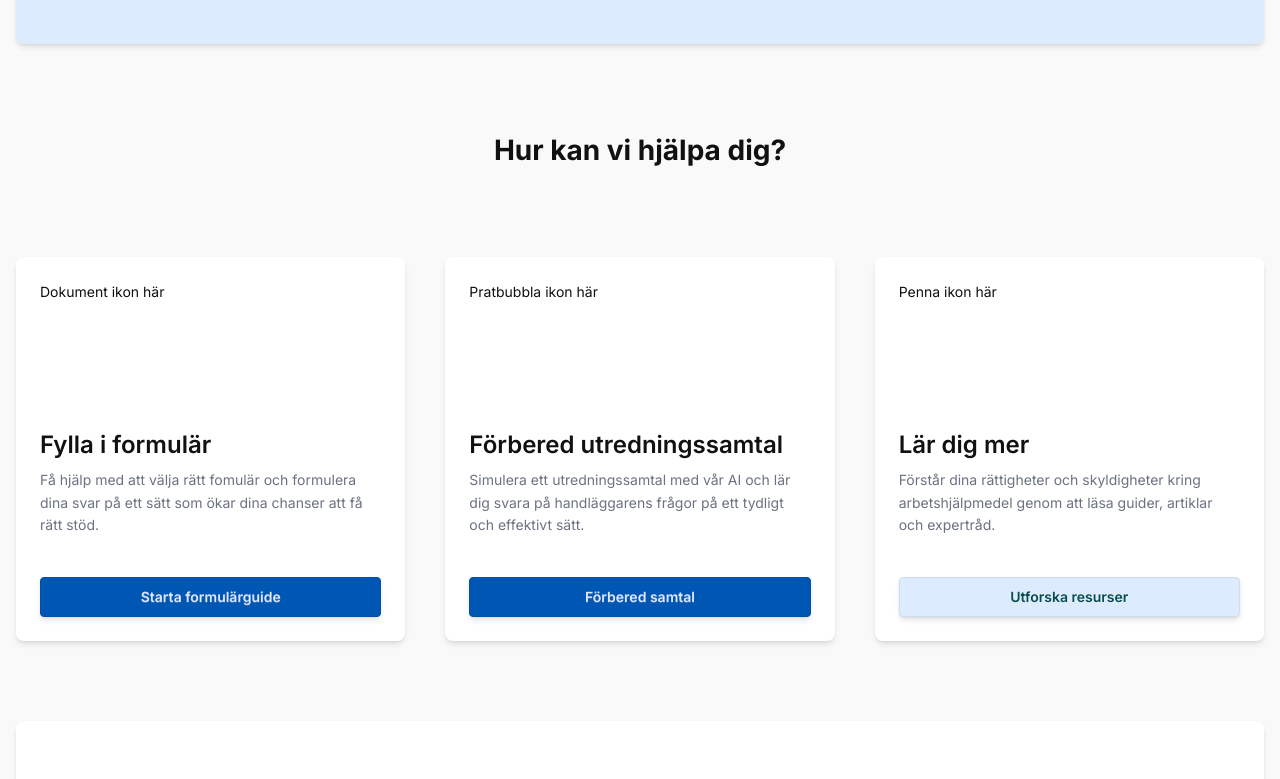
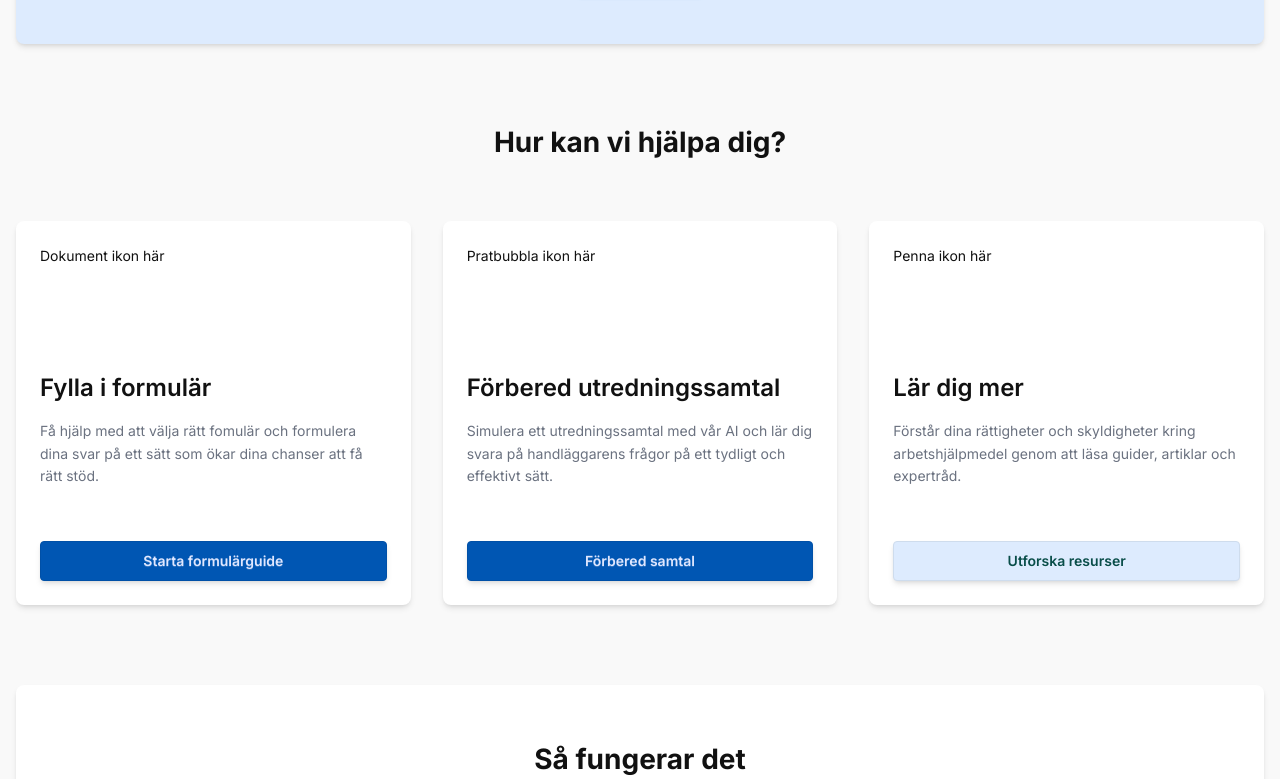
Before and after one commit to Gamefan00/chas_challenge, a Next.js app in the folder frontend/: page / in a window 1280 px wide. Shown: the part 455-1234 px from the top of the page. Built offline with nearby package versions, Linux system fonts and the light colour scheme.

Commit message:
Refactored FeatureCard: applied DRY principle and added conditional button styleing for the last card, fixed the bugged button, and changed from flex to grid layout.

```diff
--- a/frontend/app/components/homepage/FeatureCard.jsx
+++ b/frontend/app/components/homepage/FeatureCard.jsx
@@ -1,85 +1,68 @@
 import React from "react";
 
 const FeatureCard = () => {
+  // Data for each feature card
+  const features = [
+    {
+      icon: "Dokument ikon här",
+      title: "Fylla i formulär",
+      description:
+        "Få hjälp med att välja rätt fomulär och formulera dina svar på ett sätt som ökar dina chanser att få rätt stöd.",
+      buttonText: "Starta formulärguide",
+      link: "/",
+    },
+    {
+      icon: "Pratbubbla ikon här",
+      title: "Förbered utredningssamtal",
+      description:
+        "Simulera ett utredningssamtal med vår AI och lär dig svara på handläggarens frågor på ett tydligt och effektivt sätt.",
+      buttonText: "Förbered samtal",
+      link: "/",
+    },
+    {
+      icon: "Penna ikon här",
+      title: "Lär dig mer",
+      description:
+        "Förstår dina rättigheter och skyldigheter kring arbetshjälpmedel genom att läsa guider, artiklar och expertråd.",
+      buttonText: "Utforska resurser",
+      link: "/",
+    },
+  ];
+
   return (
-    <>
+    <section>
       {/* Section Title */}
-      <h2 className="flex justify-center p-2">Hur kan vi hjälpa dig?</h2>
-      {/* Contianer for Feature Cards */}
-      <div className="flex flex-col justify-center gap-10 md:flex-row">
-        {/* Card 1 */}
-        <div className="card bg-base-100 h-96 w-full shadow-md">
-          <div className="card-body flex justify-between">
-            {/* Icon for documentation */}
-            {/* <FileText /> from lucide react*/}
-            <div className="">Dokument ikon här</div>
-            {/* Card Content */}
-            <div className="flex flex-col justify-end">
+      <h2 className="mb-15 flex justify-center">Hur kan vi hjälpa dig?</h2>
+      {/* Grid layout for feature cards */}
+      <div className="grid grid-cols-1 gap-8 md:grid-cols-3">
+        {features.map((feature, index) => (
+          // Each feature card
+          <div key={index} className="card bg-base-100 h-96 w-full shadow-md">
+            <div className="card-body flex justify-between">
+              {/* Card Icon */}
+              <div className="mb-13">{feature.icon}</div>
+
+              {/* Main Content */}
               <div className="flex flex-col gap-2">
-                {/* Card Title */}
-                <h3 className="card-title">Fylla i formulär</h3>
-                {/* Card Description */}
-                <p className="mb-10 leading-relaxed">
-                  Få hjälp med att välja rätt fomulär och formulera dina svar på ett sätt som ökar
-                  dina chanser att få rätt stöd.
-                </p>
+                <h3 className="card-title mb-2">{feature.title}</h3>
+                <p className="leading-relaxed">{feature.description}</p>
               </div>
-              {/* Card Button */}
-              <button className="btn btn-primary shadow-md">
-                <a href="/">Starta formulärguide</a>
+
+              {/* Button with conditional styling for the last card*/}
+              <button
+                className={`${
+                  index === features.length - 1
+                    ? "btn btn-accent bg-accent p-2 shadow-md"
+                    : "btn btn-primary p-2 shadow-md"
+                }`}
+              >
+                <a href={feature.link}>{feature.buttonText}</a>
               </button>
             </div>
           </div>
-        </div>
-        {/* Card 2 */}
-        <div className="card bg-base-100 h-96 w-full shadow-md">
-          <div className="card-body flex justify-between">
-            {/* <MessageSquareMore /> from lucide react */}
-            <div className="mb-10">Pratbubbla ikon här</div>
-
-            {/* Card Content */}
-            <div className="flex flex-col justify-end">
-              <div className="flex flex-col gap-2">
-                {/* Card Title */}
-                <h3 className="card-title">Förbered utredningssamtal</h3>
-                {/* Card Description */}
-                <p className="mb-10 leading-relaxed">
-                  Simulera ett utredningssamtal med vår AI och lär dig svara på handläggarens frågor
-                  på ett tydligt och effektivt sätt.
-                </p>
-              </div>
-              {/* Card Button */}
-              <button className="btn btn-primary shadow-md">
-                <a href="/">Förbered samtal</a>
-              </button>
-            </div>
-          </div>
-        </div>
-        {/* Card 3 */}
-        <div className="card bg-base-100 h-96 w-full shadow-md">
-          <div className="card-body flex justify-between">
-            {/* <PenLine/> from lucide react */}
-            <div className="mb-10">Penna ikon här</div>
-            {/* Card Content */}
-            <div className="flex flex-col justify-end">
-              <div className="flex flex-col gap-2">
-                {/* Card Title */}
-                <h3>Lär dig mer</h3>
-                {/* Card Description */}
-                <p className="mb-10 leading-relaxed">
-                  Förstår dina rättigheter och skyldigheter kring arbetshjälpmedel genom att läsa
-                  guider, artiklar och expertråd.
-                </p>
-              </div>
-              {/* Card Button */}
-              <button className="btn btn-accent bg-accent shadow-md">
-                <a href="/">Utforska resurser</a>
-              </button>
-            </div>
-          </div>
-        </div>
+        ))}
       </div>
-    </>
+    </section>
   );
 };
 
```
